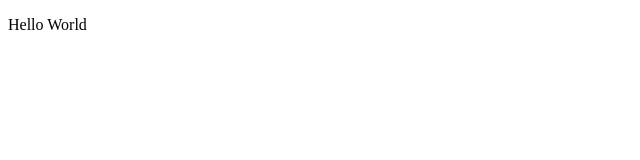
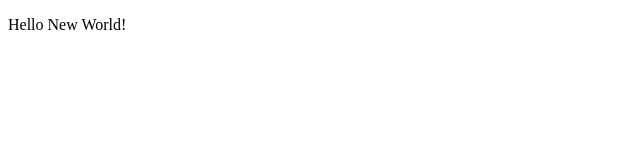
Before and after one commit to ulans1022/javascript-react-project, a plain HTML site: page index.html in a window 1280 px wide. Shown: the full height of the page, 0-640 px from the left. Drawn offline with Linux system fonts and the light colour scheme.

Commit message:
Modified paragraph in index.html file

```diff
--- a/index.html
+++ b/index.html
@@ -7,7 +7,7 @@
 </head>
 <body>
 
-    <p>Hello World</p>
+    <p>Hello New World!</p>
 
     <!-- <script>
         alert(1);
```
